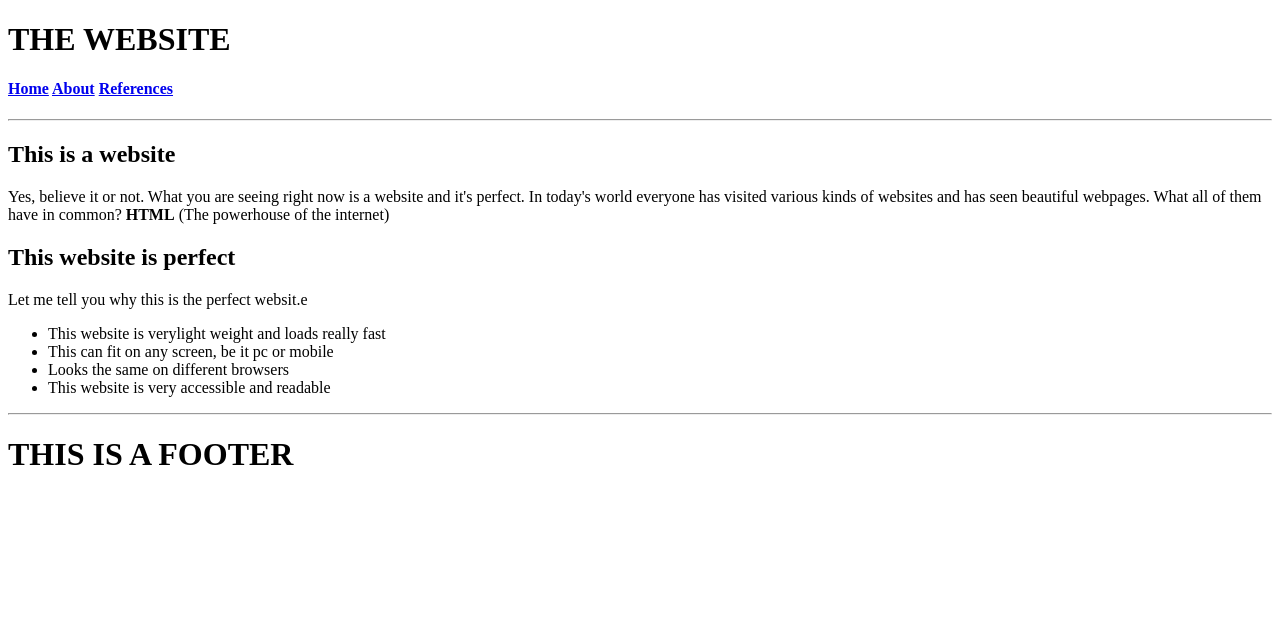
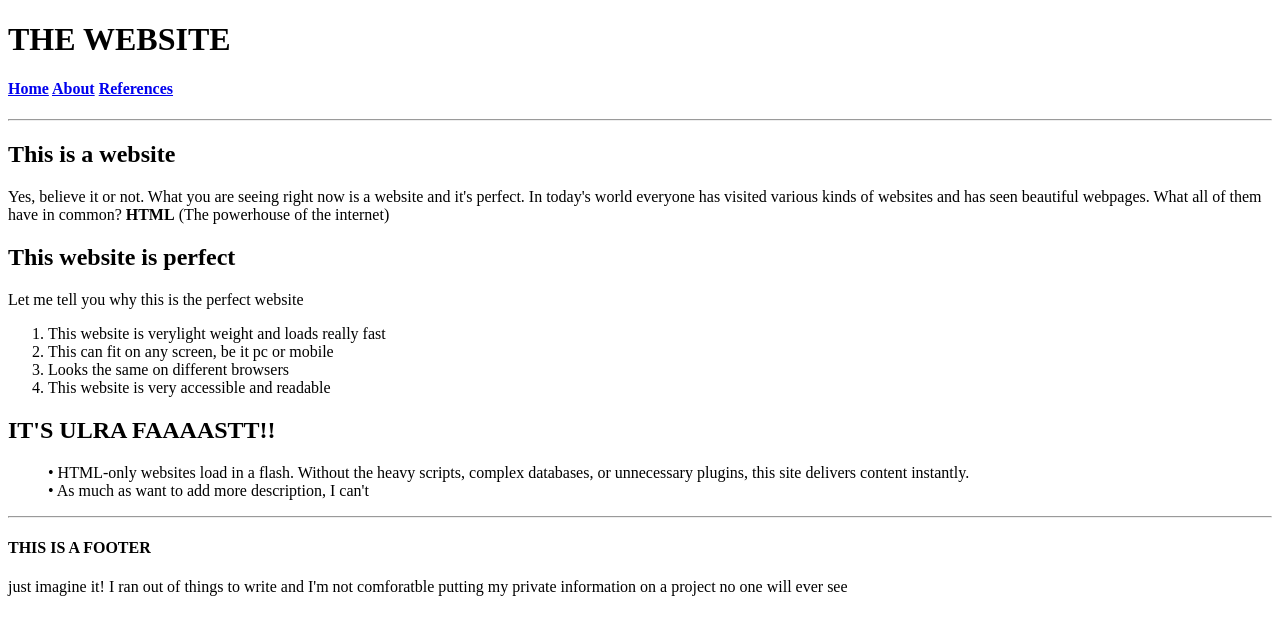
Before and after one commit to Aron-Angeles/HTML_ONLY_PROJECT, a plain HTML site: page index.html in a window 1280 px wide. Drawn offline with Linux system fonts and the light colour scheme.

Commit message:
Added more content

```diff
--- a/index.html
+++ b/index.html
@@ -18,24 +18,32 @@
             <hr>
         </nav>
         <main>
-            <div>
+            <section>
                 <h2>This is a website</h2>
                 <p>Yes, believe it or not. What you are seeing right now is a website and it's perfect. In today's world everyone has visited various kinds of websites and has seen beautiful webpages. What all of them have in common? <strong>HTML</strong> (The powerhouse of the internet)</stromg></p>
-            </div>
-            <div>
+            </section>
+            <section>
                 <h2>This website is perfect</h2>
-                <p>Let me tell you why this is the perfect websit.e</p>
-                <ul>
+                <p>Let me tell you why this is the perfect website</p>
+                <ol>
                     <li>This website is verylight weight and loads really fast</li>
                     <li>This can fit on any screen, be it pc or mobile</li>
                     <li>Looks the same on different browsers</li>
                     <li>This website is very accessible and readable</li>
-                </ul>
-            </div>
+                </ol>
+            </section>
+            <section>
+                <dl>
+                    <dt><h2> IT'S ULRA FAAAASTT!!</h2></dt>
+                    <dd>• HTML-only websites load in a flash. Without the heavy scripts, complex databases, or unnecessary plugins, this site delivers content instantly.</dd>
+                    <dd>• As much as want to add more description, I can't </dd>
+                </dl>
+            </section>
         </main>
         <footer>
             <hr>
-            <h1>THIS IS A FOOTER </h1>
+            <h4>THIS IS A FOOTER </h4>
+            <p>just imagine it! I ran out of things to write and I'm not comforatble putting my private information on a project no one will ever see</p>
         </footer>
     </body>
 </html>
```
